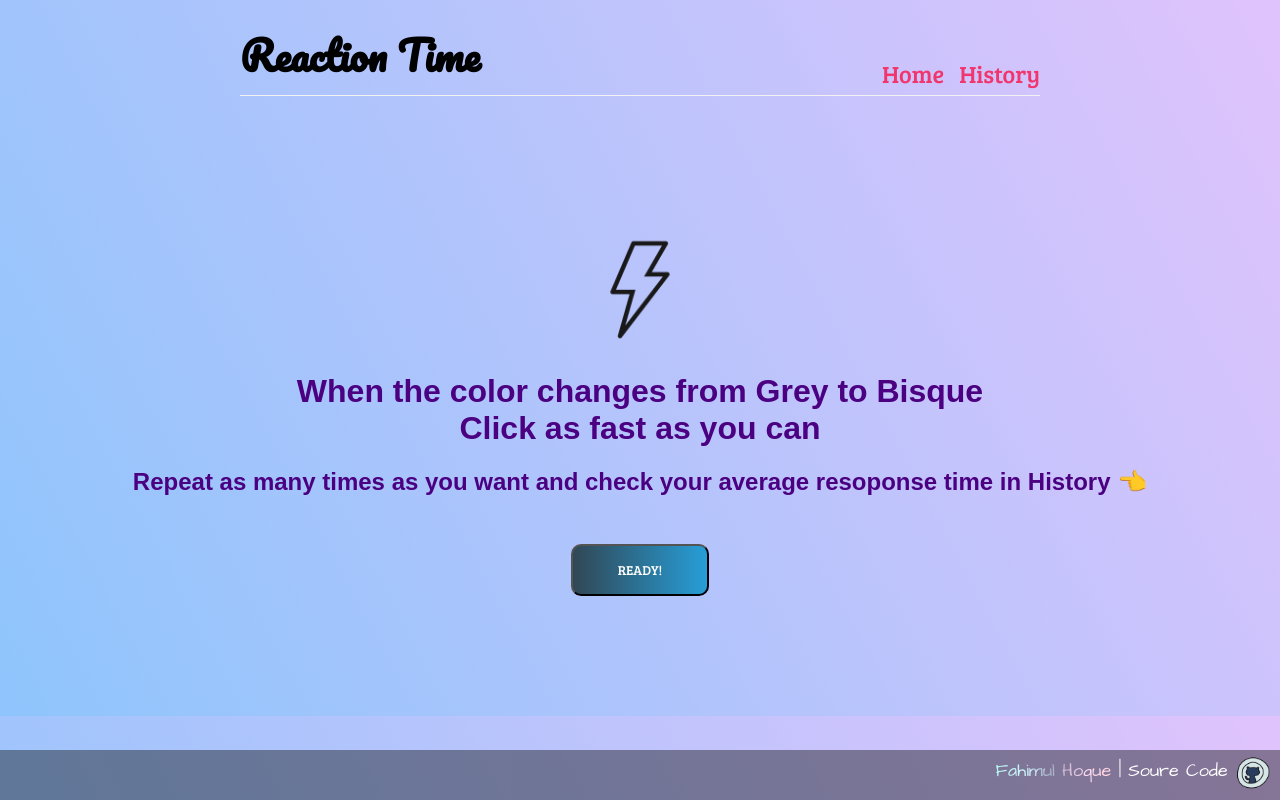
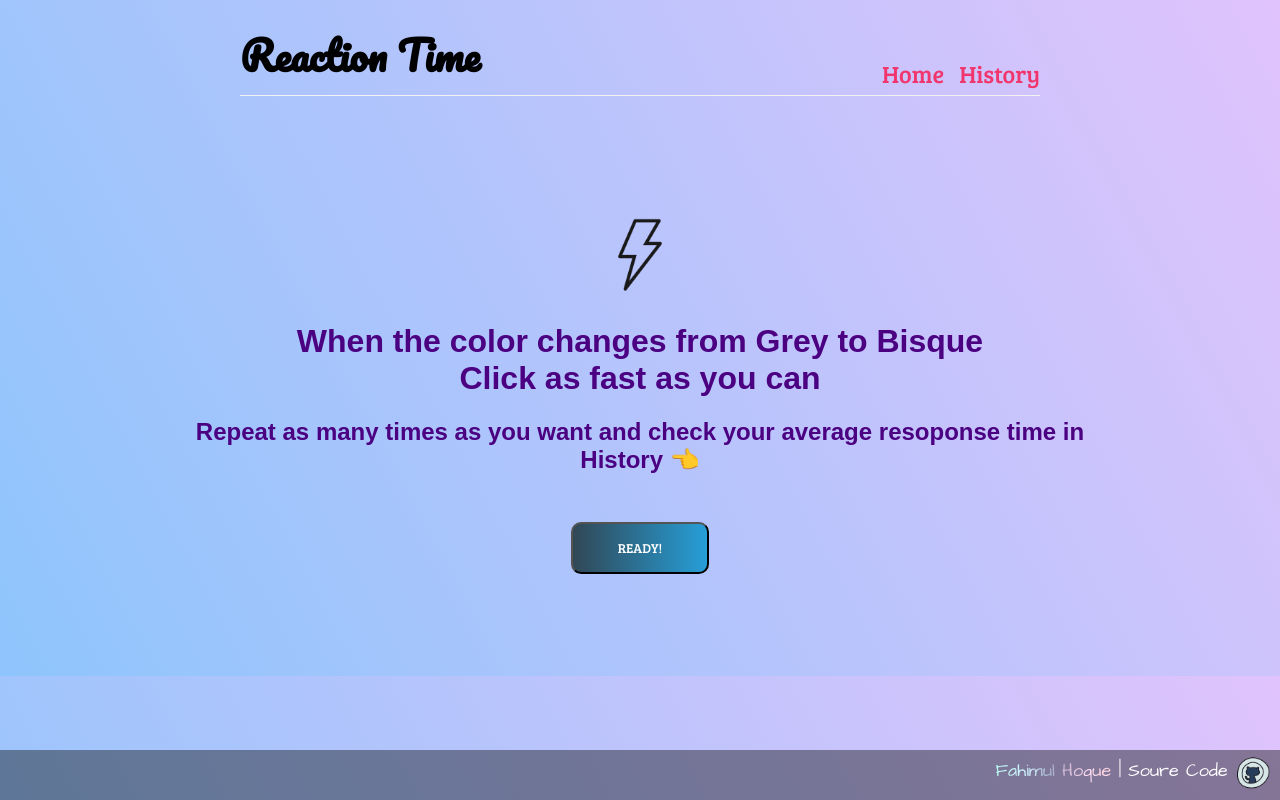
Before and after one commit to FHShubho/Reaction_Time, a React (Create React App) app: page / in a window 1280 px wide. Built offline with nearby package versions, Linux system fonts and the light colour scheme; a web font is replaced by a local one.

Commit message:
adjusted height and width of homescreen div

```diff
--- a/src/index.css
+++ b/src/index.css
@@ -74,8 +74,8 @@ body {
 }
 
 .homescreen {
-  height: 75vh;
-  width: 95%;
+  height: 70vh;
+  width: 70%;
   margin: auto;
   display: flex;
   align-items: center;
```
